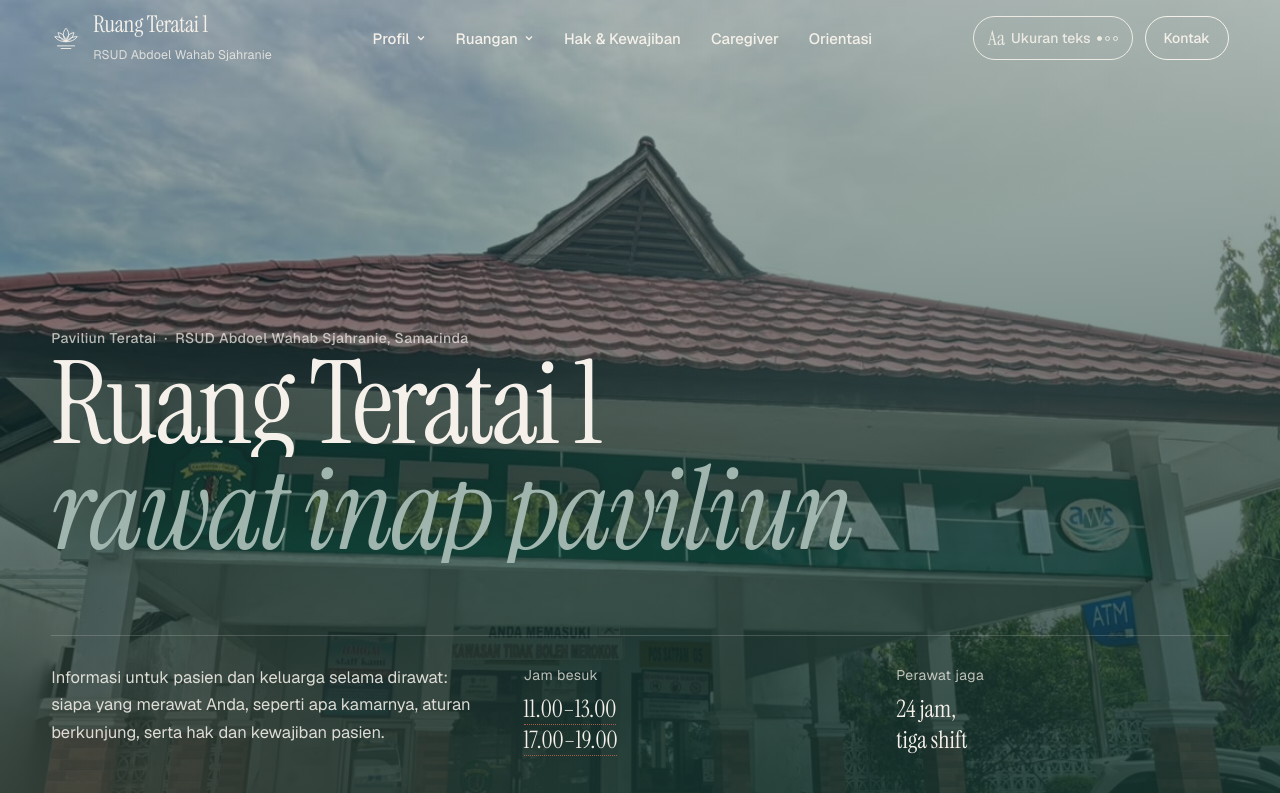
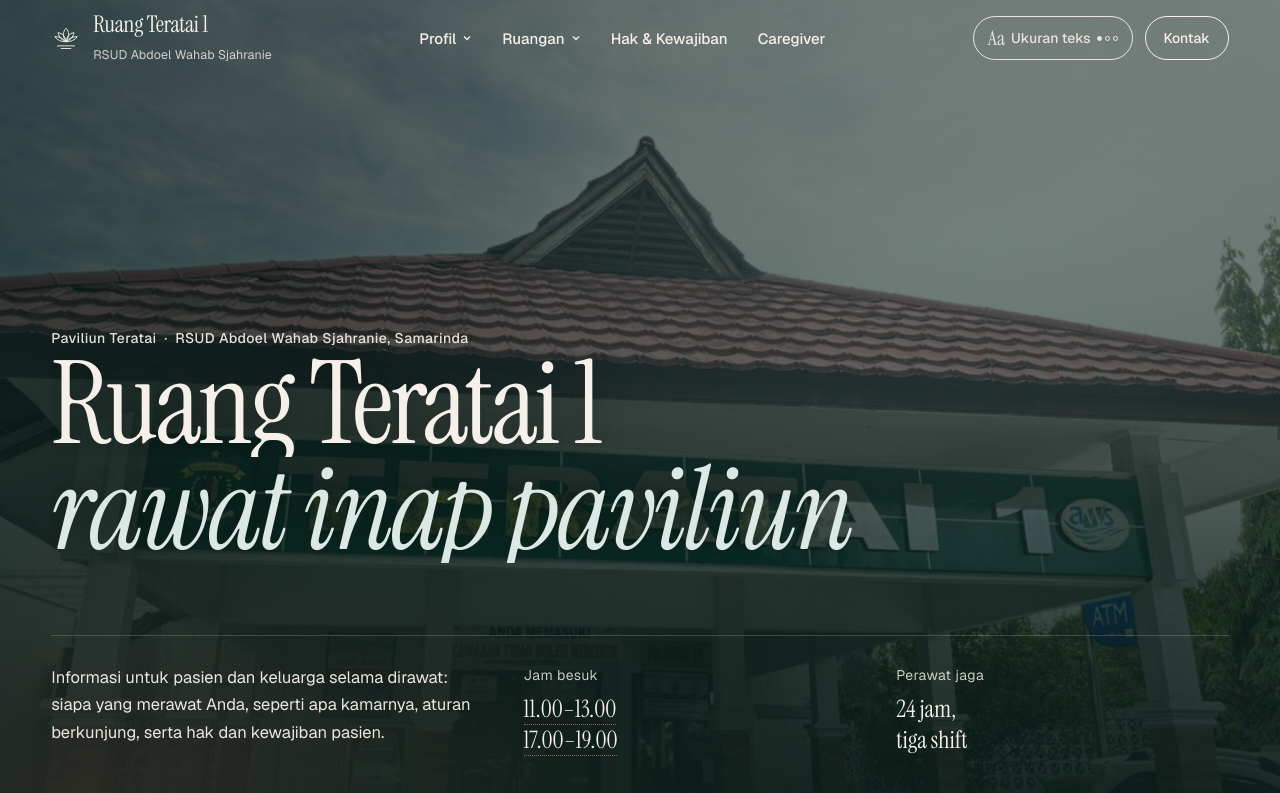
Before and after one commit to Aplintod/Ruang-Teratai, a plain HTML site: page index.html in a window 1280 px wide. Shown: the top 793 px of the page. Drawn offline with nearby package versions, Linux system fonts and the light colour scheme.

Commit message:
Perjelas teks hero, sembunyikan Orientasi, foto cadangan kamar
- Lapisan gelap hero lebih tebal dan teks lebih terang saat ada foto
- Orientasi dihapus dari menu, beranda, dan footer (file tetap ada)
- Slot kamar VIP & Kelas I memakai foto kamar-pasien sampai ada foto khusus

Co-Authored-By: Claude Opus 5.5 <noreply@anthropic.com>
Claude-Session: https://claude.ai/code/session_017v6r4Dh7K6F4WkuNDGeXEq

```diff
--- a/assets/css/style.css
+++ b/assets/css/style.css
@@ -645,3 +645,16 @@ html[data-size="xl"] { zoom: 1.2; }
 .brand-name { white-space: nowrap; }
 @media (max-width: 560px) { .ill-grid.six > div:nth-child(2n+1) { border-left: 0; padding-left: 0; } }
 .hero.has-photo .hero-art { display: none; }
+
+/* Hero dengan foto: lapisan lebih gelap & teks lebih terang agar tidak menyatu dengan foto */
+.hero.has-photo::after {
+  background:
+    linear-gradient(90deg, rgba(12, 30, 26, .55) 0%, rgba(12, 30, 26, .15) 70%),
+    linear-gradient(180deg, rgba(12, 30, 26, .5) 0%, rgba(12, 30, 26, .6) 45%, rgba(12, 30, 26, .92) 100%),
+    var(--hero-img) center / cover;
+}
+.hero.has-photo .hero-title .display em { color: #dbe8e3; }
+.hero.has-photo .display { text-shadow: 0 2px 30px rgba(0, 0, 0, .28); }
+.hero.has-photo .label { color: rgba(245, 241, 234, .92); }
+.hero.has-photo .hero-foot p { color: rgba(245, 241, 234, .95); }
+.hero.has-photo .hero-foot .k { color: rgba(245, 241, 234, .82); }
--- a/assets/js/main.js
+++ b/assets/js/main.js
@@ -46,7 +46,8 @@ const NAV = [
   ] },
   { href: "halaman/hak-kewajiban.html", label: "Hak & Kewajiban" },
   { href: "halaman/caregiver.html", label: "Caregiver" },
-  { href: "halaman/orientasi.html", label: "Orientasi" },
+  // Orientasi disembunyikan sementara. Untuk memunculkan lagi, hapus tanda // di baris berikut:
+  // { href: "halaman/orientasi.html", label: "Orientasi" },
 ];
 
 /* ---------- Ilustrasi garis (dipakai dengan <svg class="ill"><use href="#nama"/></svg>) ---------- */
@@ -243,11 +244,14 @@ function fillSiteData() {
    assets/img/ruangan/lorong.jpg / .jpeg / .png / .webp.
    Kalau ada, foto dipasang. Kalau tidak, placeholder tetap tampil. */
 const EXT = ["jpg", "png", "webp", "jpeg"];
-function findImage(base, done) {
+function findImage(list, done) {
+  // list boleh berisi beberapa nama dipisah koma: dicoba berurutan, yang pertama ada dipakai
+  const tries = list.split(",").map((b) => b.trim()).filter(Boolean)
+    .flatMap((b) => EXT.map((e) => `${ROOT}assets/img/${b}.${e}`));
   let i = 0;
   const next = () => {
-    if (i >= EXT.length) return;
-    const src = `${ROOT}assets/img/${base}.${EXT[i++]}`;
+    if (i >= tries.length) return;
+    const src = tries[i++];
     const im = new Image();
     im.onload = () => done(src);
     im.onerror = next;
--- a/index.html
+++ b/index.html
@@ -112,7 +112,6 @@
           <li class="reveal"><a href="halaman/fasilitas.html"><span class="no">04</span><span class="t">Kondisi &amp; fasilitas kamar</span><span class="d">Tipe kamar, perlengkapan, dan standar kebersihan ruangan.</span><span class="go"><svg viewBox="0 0 16 16" fill="none" stroke="currentColor" stroke-width="1.3"><path d="M2 8h12M9 3l5 5-5 5"/></svg></span></a></li>
           <li class="reveal"><a href="halaman/hak-kewajiban.html"><span class="no">05</span><span class="t">Hak &amp; kewajiban pasien</span><span class="d">Ketentuan UU Kesehatan yang berlaku selama Anda dirawat.</span><span class="go"><svg viewBox="0 0 16 16" fill="none" stroke="currentColor" stroke-width="1.3"><path d="M2 8h12M9 3l5 5-5 5"/></svg></span></a></li>
           <li class="reveal"><a href="halaman/caregiver.html"><span class="no">06</span><span class="t">Caregiver</span><span class="d">Aturan menunggu dan peran keluarga pendamping.</span><span class="go"><svg viewBox="0 0 16 16" fill="none" stroke="currentColor" stroke-width="1.3"><path d="M2 8h12M9 3l5 5-5 5"/></svg></span></a></li>
-          <li class="reveal"><a href="halaman/orientasi.html"><span class="no">07</span><span class="t">Orientasi mahasiswa</span><span class="d">Materi orientasi daring untuk mahasiswa praktik. Segera tersedia.</span><span class="go"><svg viewBox="0 0 16 16" fill="none" stroke="currentColor" stroke-width="1.3"><path d="M2 8h12M9 3l5 5-5 5"/></svg></span></a></li>
         </ol>
       </div>
     </section>
```
Also changed, not shown: halaman/fasilitas.html (+2 -2 lines), halaman/orientasi.html (+1 -0 lines), 1 other file.
